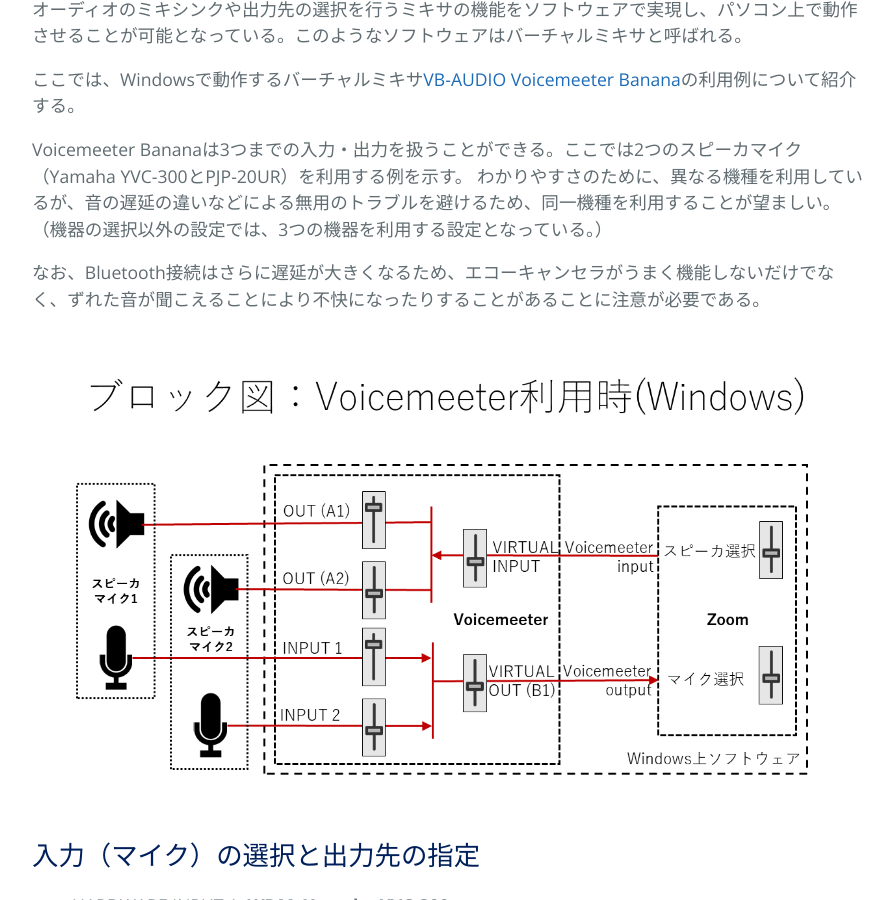
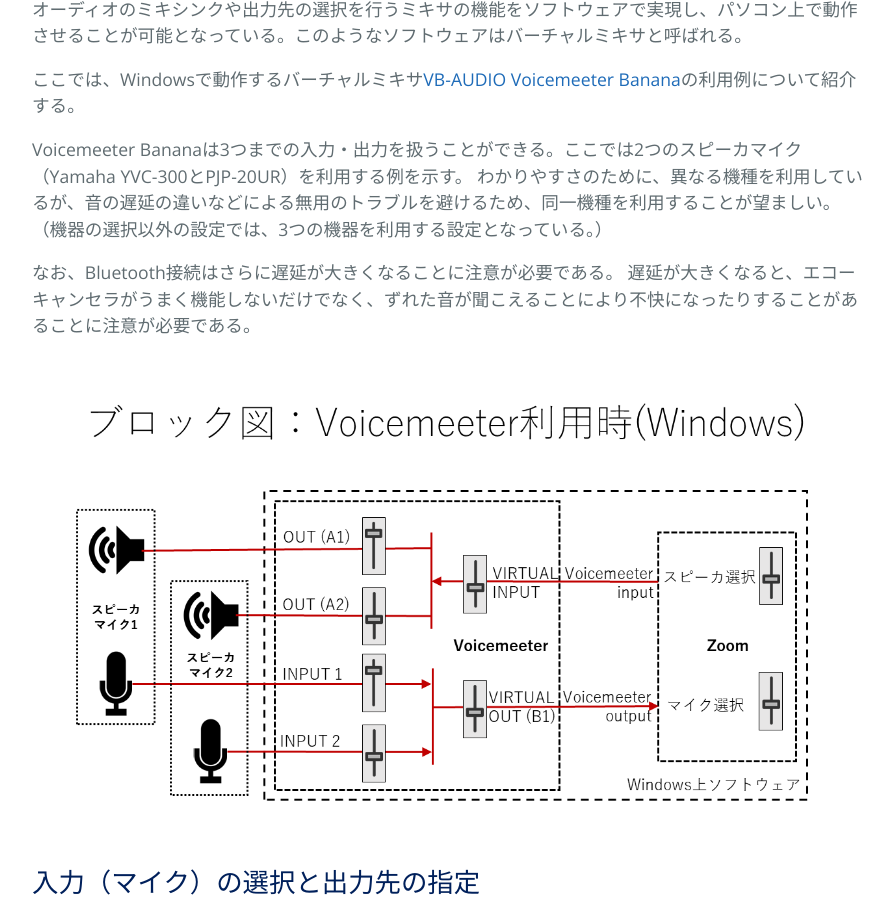
Before and after one commit to kyoto-u/online-edu, a Jekyll site: the page built from zoom-audio-voicemeter.md, in a window 1280 px wide and 900 px high, scrolled down 590 px. Shown: the whole window, without its empty margins (192-1084 px from the left). Built offline with Jekyll 4.4.1, drawn with Linux system fonts in a browser that asks for light colours.

Commit message:
Update zoom-audio-voicemeter.md

```diff
--- a/zoom-audio-voicemeter.md
+++ b/zoom-audio-voicemeter.md
@@ -14,7 +14,8 @@ Voicemeeter Bananaは3つまでの入力・出力を扱うことができる。
 わかりやすさのために、異なる機種を利用しているが、音の遅延の違いなどによる無用のトラブルを避けるため、同一機種を利用することが望ましい。
 （機器の選択以外の設定では、3つの機器を利用する設定となっている。）
 
-なお、Bluetooth接続はさらに遅延が大きくなるため、エコーキャンセラがうまく機能しないだけでなく、ずれた音が聞こえることにより不快になったりすることがあることに注意が必要である。
+なお、Bluetooth接続はさらに遅延が大きくなることに注意が必要である。
+遅延が大きくなると、エコーキャンセラがうまく機能しないだけでなく、ずれた音が聞こえることにより不快になったりすることがあることに注意が必要である。
 
 ![VoiceMeeter利用ブロック図](audio-block-voicemeeter.png)
 
```
